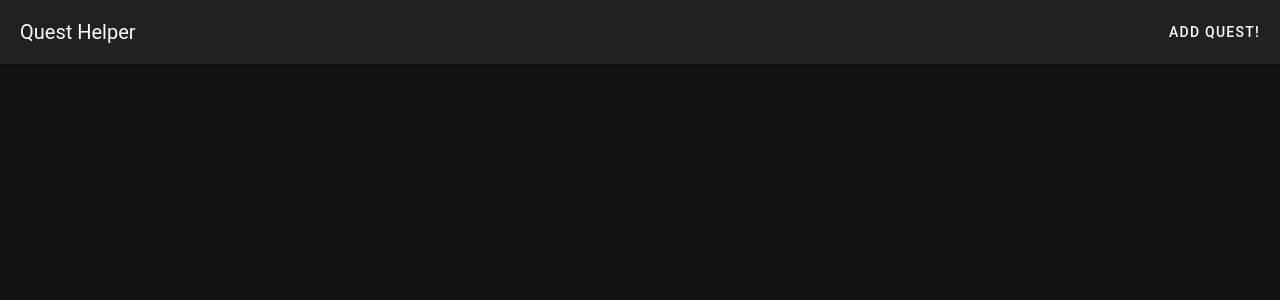
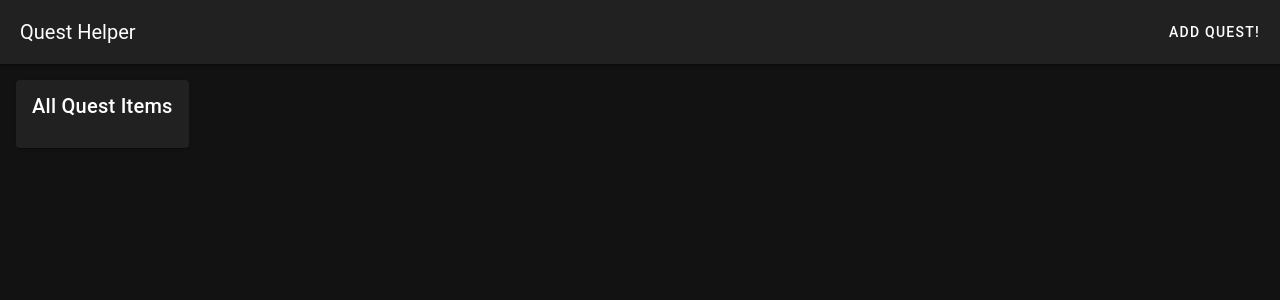
Before and after one commit to z-s-kusz/zero-sievert-quest-helper, a Vue app: page / in a window 1280 px wide. Shown: the top 300 px of the page. Built offline with nearby package versions, Linux system fonts and the light colour scheme.

Commit message:
feat: added global list count

```diff
--- /dev/null
+++ b/src/components/GlobalList.vue
@@ -0,0 +1,56 @@
+<script setup lang="ts">
+import CollectionType from '@/types/collection';
+import { computed } from 'vue';
+
+interface Props {
+    collections: CollectionType[];
+}
+interface PartialItems {
+    name: string;
+    count: number;
+}
+
+const props = defineProps<Props>();
+const collections = props.collections;
+
+const allItems = computed((): PartialItems[] => {
+    const itemsByName: string[] = [];
+    const items: PartialItems[] = [];
+    collections.forEach((collection) => {
+        collection.items.forEach((item) => {
+            if (item.name.trim() === '') return;
+
+            const alreadyAddedIndex = itemsByName.findIndex((itemByName) => itemByName === item.name);
+            const itemCount = item.count || 1;
+            if (alreadyAddedIndex !== -1) {
+                items[alreadyAddedIndex].count += itemCount;
+            } else {
+                itemsByName.push(item.name);
+                items.push({
+                    name: item.name,
+                    count: itemCount,
+                });
+            }
+        });
+    });
+    return items;
+});
+
+</script>
+
+<template>
+    <v-card title="All Quest Items" class="small-card">
+        <v-card-text>
+            <ul>
+                <li v-for="(item, i) in allItems" :key="i">{{ item.name }} * {{ item.count }}</li>
+            </ul>
+        </v-card-text>
+    </v-card>
+</template>
+
+<style scoped lang="scss">
+.small-card {
+    max-width: 500px;
+    margin: 1rem;
+}
+</style>
--- a/src/components/Home.vue
+++ b/src/components/Home.vue
@@ -3,6 +3,7 @@ import { reactive, watch } from 'vue';
 import Collection from '@/components/Collection.vue';
 import { setCollections, getCollectionsFromStorage } from '@/utility/collections-storage';
 import { v4 as uuidv4 } from 'uuid';
+import GlobalList from './GlobalList.vue';
 
 const collections = reactive(getCollectionsFromStorage());
 watch(collections, (newCollections, prevCollections) => {
@@ -32,6 +33,7 @@ const removeCollection = (id: string) => {
             </template>
         </v-app-bar>
         <v-main class="collection-container">
+            <GlobalList :collections="collections" />
             <Collection v-for="collection in collections" :collection="collection" :key="collection.id"
                 @remove-collection="removeCollection"></Collection>
         </v-main>
```
